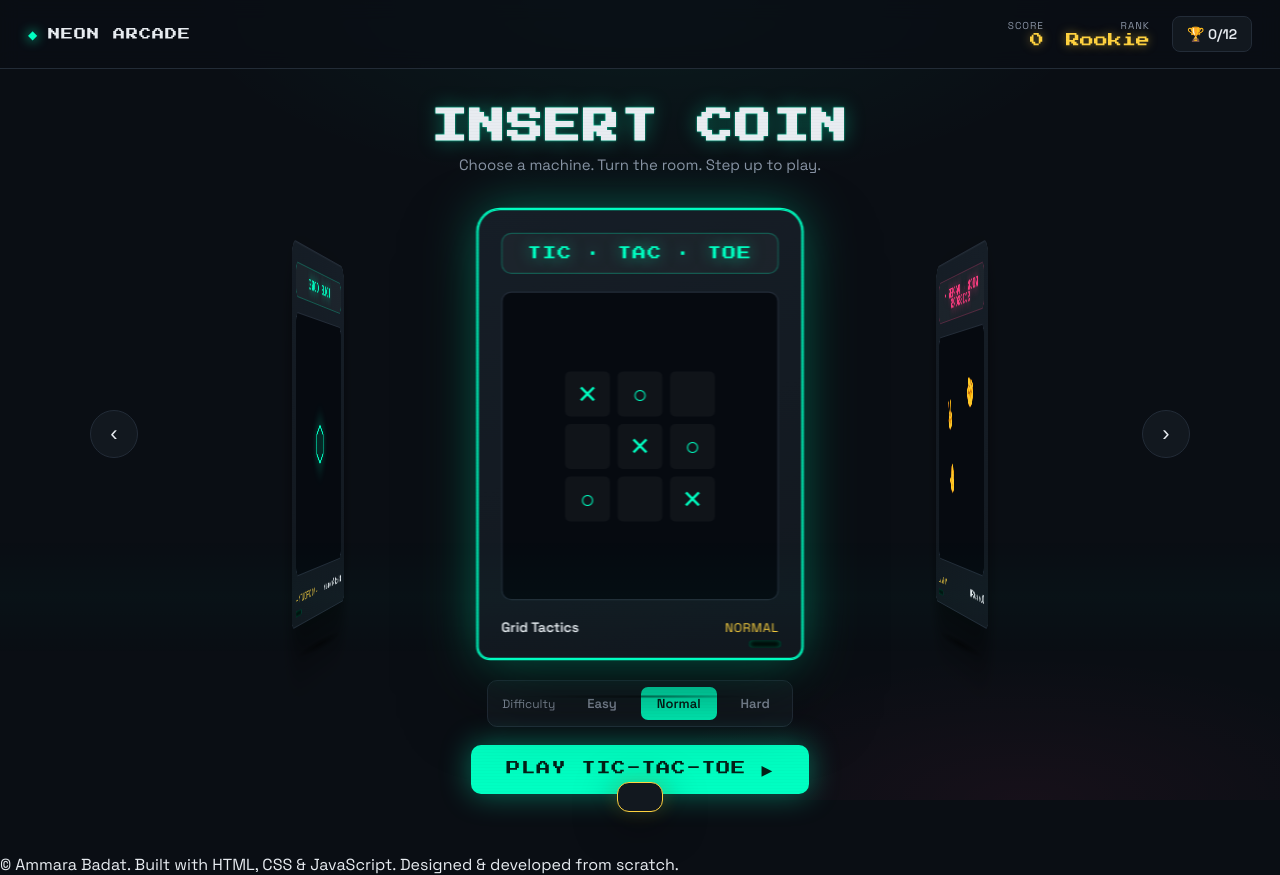
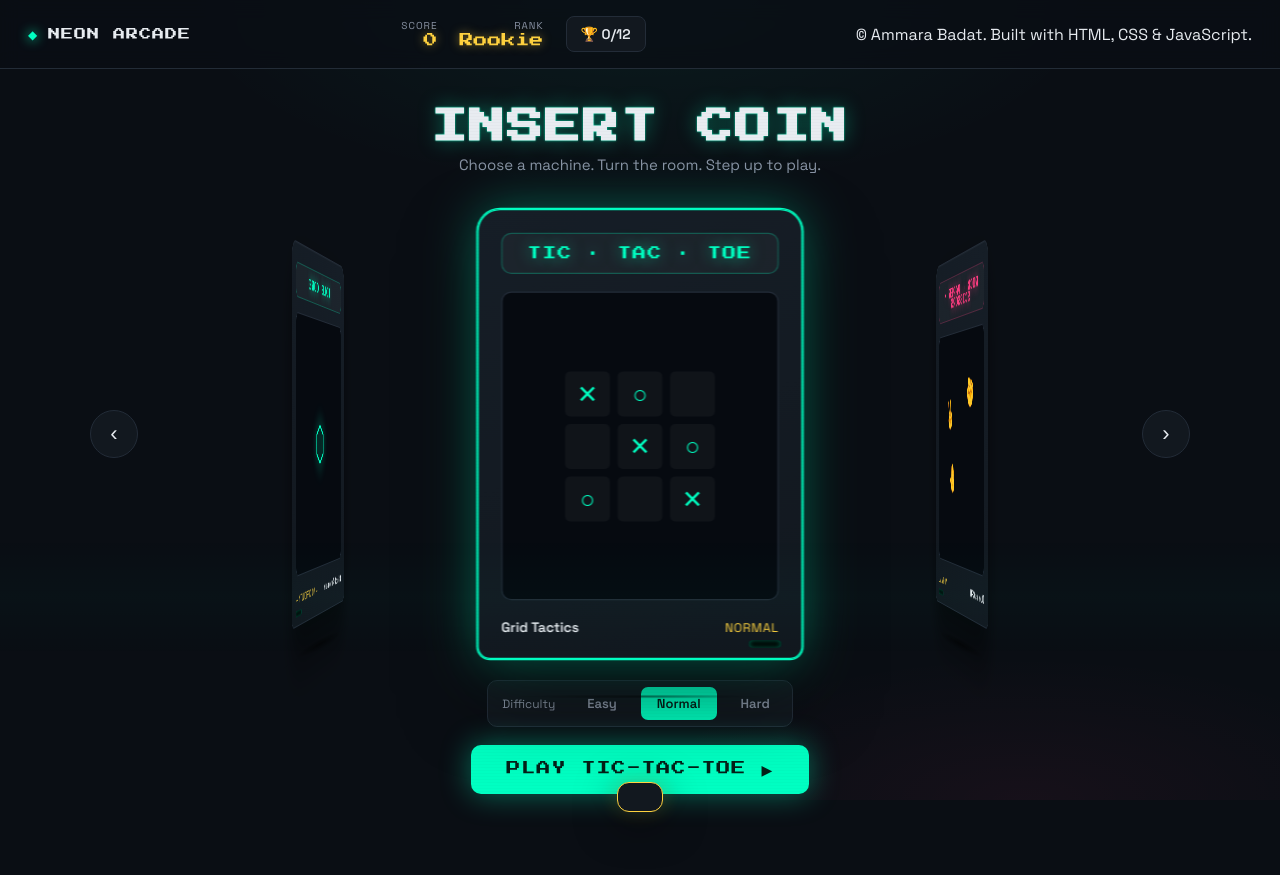
Before and after one commit to ammara-tech/Game-arcade, a plain HTML site: page index.html in a window 1280 px wide. After the commit the page ends 854 px from the top, so only its background shows below. Drawn offline with Linux system fonts and the light colour scheme.

Commit message:
Remove footer from index.html
Removed footer section with copyright and design credits.

```diff
--- a/index.html
+++ b/index.html
@@ -29,6 +29,9 @@
       <span class="hud-value" id="hudRank">Rookie</span>
     </div>
     <button class="hud-btn" id="achBtn">🏆 <span id="achCount">0</span>/<span id="achTotal">12</span></button>
+  </div>
+  <div class="wrap">
+    <span>&copy; <span id="year"></span> Ammara Badat. Built with HTML, CSS &amp; JavaScript.</span>
   </div>
 </header>
 
@@ -228,12 +231,6 @@
 
 <!-- ================= TOAST ================= -->
 <div class="toast" id="toast"></div>
-<footer>
-  <div class="wrap">
-    <span>&copy; <span id="year"></span> Ammara Badat. Built with HTML, CSS &amp; JavaScript.</span>
-    <span>Designed &amp; developed from scratch.</span>
-  </div>
-</footer>
 <script src="script.js"></script>
 </body>
 </html>
```
